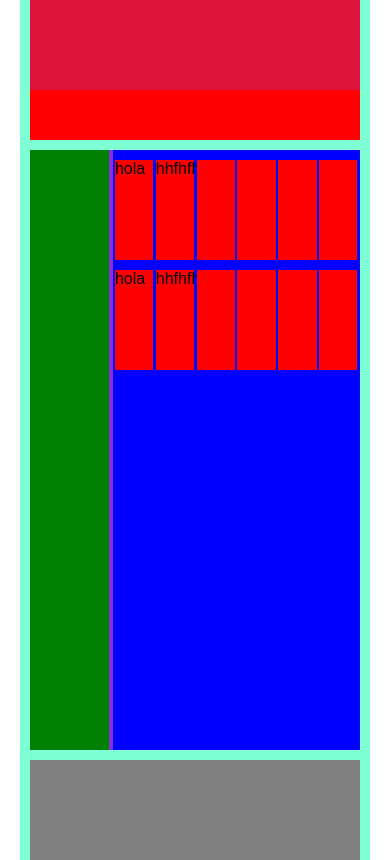
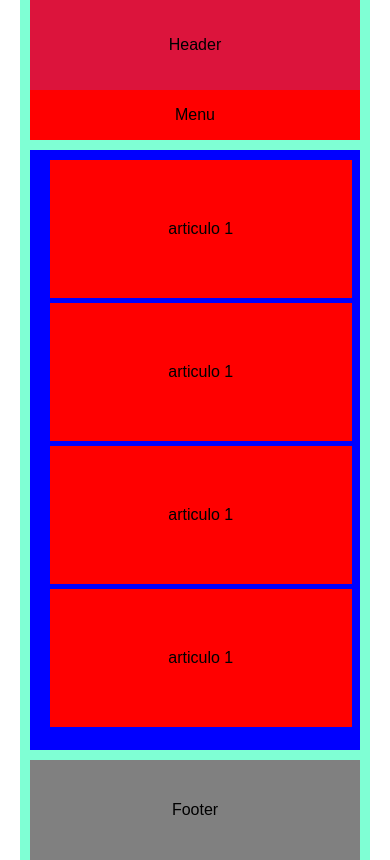
Before and after one commit to maximo14/web-desing-practice, a plain HTML site: page web-desing-1/html/index.html in a window 390 px wide. Drawn offline with Linux system fonts and the light colour scheme.

Commit message:
se agrego diseño respnsivo mediante media queries

```diff
--- a/web-desing-1/css/stylo.css
+++ b/web-desing-1/css/stylo.css
@@ -58,6 +58,7 @@
 
 
 #principal{
+    padding-left: 3.5%;
     float: right;
     width: 75%;
     height: 600px;
@@ -71,10 +72,58 @@
 
 .caja{
     background-color: red;
-    width: calc((93%/6));
-    height: 100px;
+    width: calc((93%/2));
+    height: calc(93%/2);
     display: inline-block;
     vertical-align: top;
     margin-top: 10px;
     margin-left: 1%;
 }
+
+.center-text {
+    text-align: center;
+    position: relative;
+    top: 50%;
+    -ms-transform: translateY(-50%);
+    -webkit-transform: translateY(-50%);
+    transform: translateY(-50%);
+}
+
+/*Parte de los media querys*/
+
+@media (max-width: 768px) {
+    #menu-lateral{
+        float: none;
+        clear: none;
+        width: 100%;
+    }
+
+    #principal{
+        float: none;
+        width: 100%;
+    }
+
+    #cuerpo{
+        height: 1200px;
+    }
+}
+
+@media (max-width: 479px){
+    .caja{
+        margin-top: 1.5%;
+        margin-left: 2.5%;
+        width: 95%;
+        height: calc(93%/4);
+        display: block;
+    }
+    #menu-lateral{
+        display: none;
+    }
+    #principal{
+        padding-top: 1.5%;
+    }
+
+    #cuerpo{
+        height: 600px;
+    }
+}
--- a/web-desing-1/html/index.html
+++ b/web-desing-1/html/index.html
@@ -8,26 +8,26 @@
 </head>
 <body>
 <div id="container">
-    <div id="header" class="fRojo2"> </div>
-    <div id="menu" class="fRojo"> </div>
+    <div id="header" class="fRojo2">
+        <div class="center-text">Header</div>
+    </div>
+    <div id="menu" class="fRojo">
+         <div class="center-text">Menu</div>
+    </div>
     <div id="cuerpo" class="fViolet">
-        <div id="menu-lateral" class="fVerde"> </div>
+        <div id="menu-lateral" class="fVerde tablet">
+            <div class="center-text">Menu lateral</div>
+        </div>
         <div id="principal" class="fAzul">
-            <div class="caja">hola </div><div
-            class="caja">hhfhfhfh</div><div
-            class="caja"> </div><div
-            class="caja"> </div><div
-            class="caja"> </div><div
-            class="caja"> </div><div
-            class="caja">hola </div><div
-            class="caja">hhfhfhfh</div><div
-            class="caja"> </div><div
-            class="caja"> </div><div
-            class="caja"> </div><div
-            class="caja"> </div>
+            <div class="caja"><div class="center-text">articulo 1</div></div><div
+            class="caja"><div class="center-text">articulo 1</div></div><div
+            class="caja"><div class="center-text">articulo 1</div></div><div
+            class="caja"><div class="center-text">articulo 1</div></div>
         </div>
     </div>
-    <div id="footer" class="fGris"> </div>
+    <div id="footer" class="fGris">
+        <div class="center-text">Footer</div>
+    </div>
 </div>
 </body>
 </html>
```
